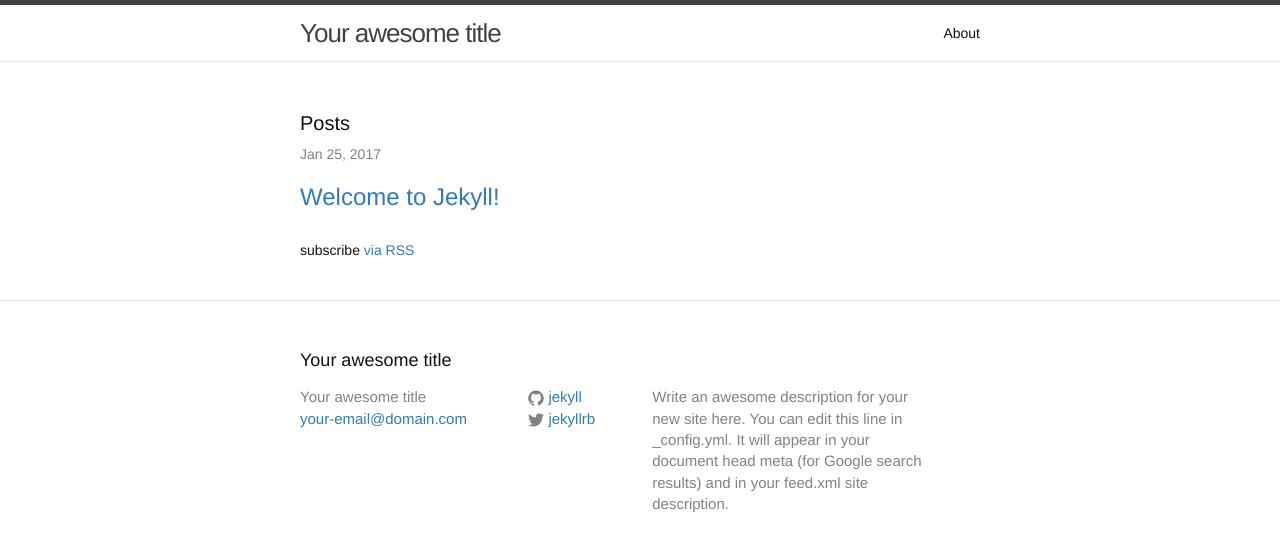
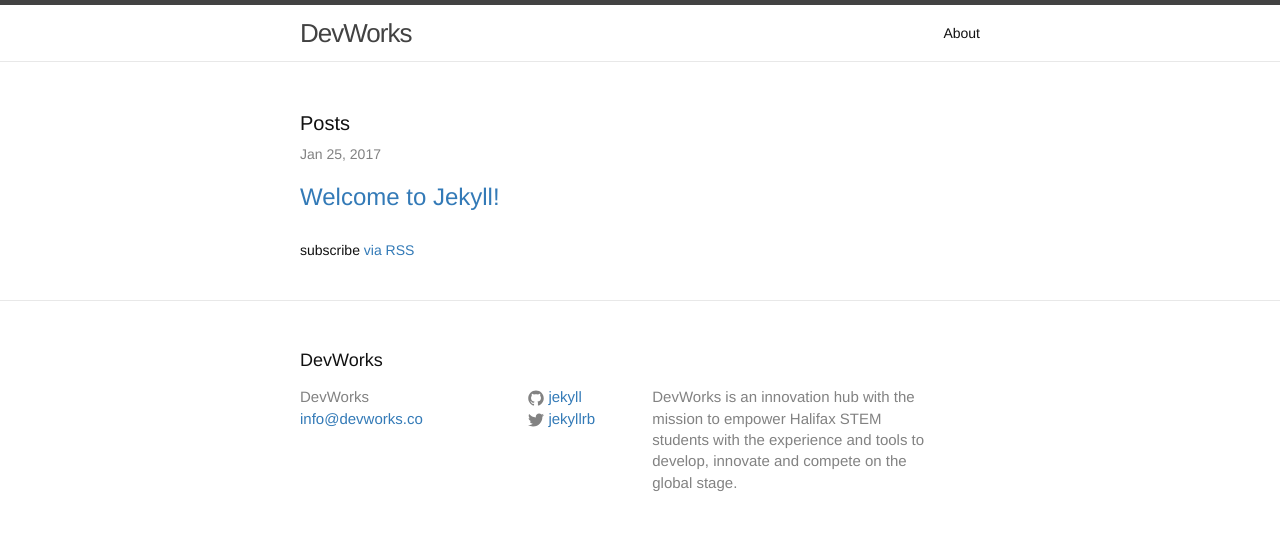
Before and after one commit to DalDevWorks/devworks_website, a Jekyll site: the page built from index.md, in a window 1280 px wide. Shown: the top 551 px of the page. Built offline with Jekyll 4.4.1, drawn with Linux system fonts in a browser that asks for light colours; nearby versions of some CDN libraries.

Commit message:
Update website info and README

```diff
--- a/_config.yml
+++ b/_config.yml
@@ -13,12 +13,12 @@
 # you will see them accessed via {{ site.title }}, {{ site.email }}, and so on.
 # You can create any custom variable you would like, and they will be accessible
 # in the templates via {{ site.myvariable }}.
-title: Your awesome title
-email: your-email@domain.com
+title: DevWorks
+email: info@devworks.co
 description: > # this means to ignore newlines until "baseurl:"
-  Write an awesome description for your new site here. You can edit this
-  line in _config.yml. It will appear in your document head meta (for
-  Google search results) and in your feed.xml site description.
+  DevWorks is an innovation hub with the mission to empower Halifax STEM
+  students with the experience and tools to develop, innovate and compete
+  on the global stage.
 baseurl: "" # the subpath of your site, e.g. /blog
 url: "" # the base hostname & protocol for your site, e.g. http://example.com
 twitter_username: jekyllrb
```
Also changed, not shown: README.md.
